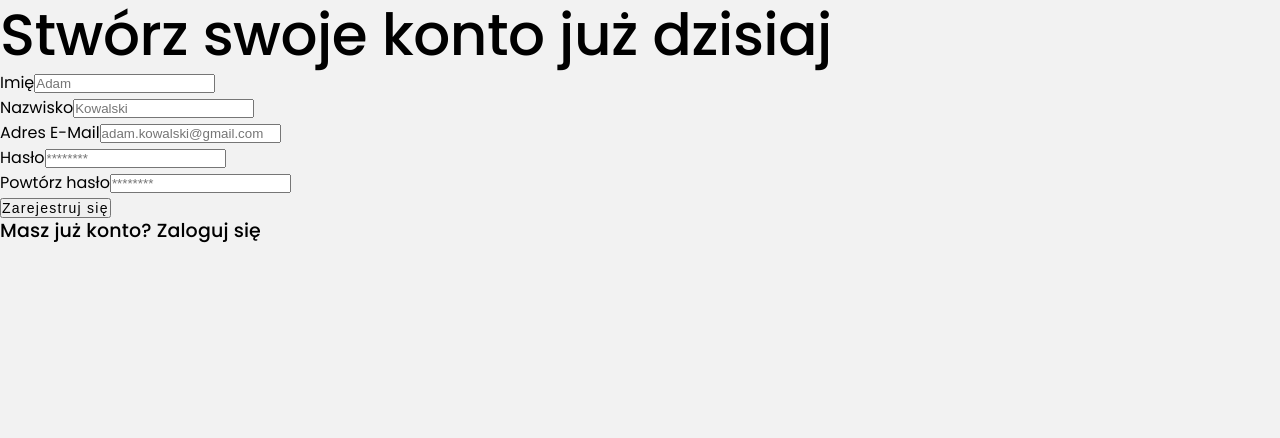
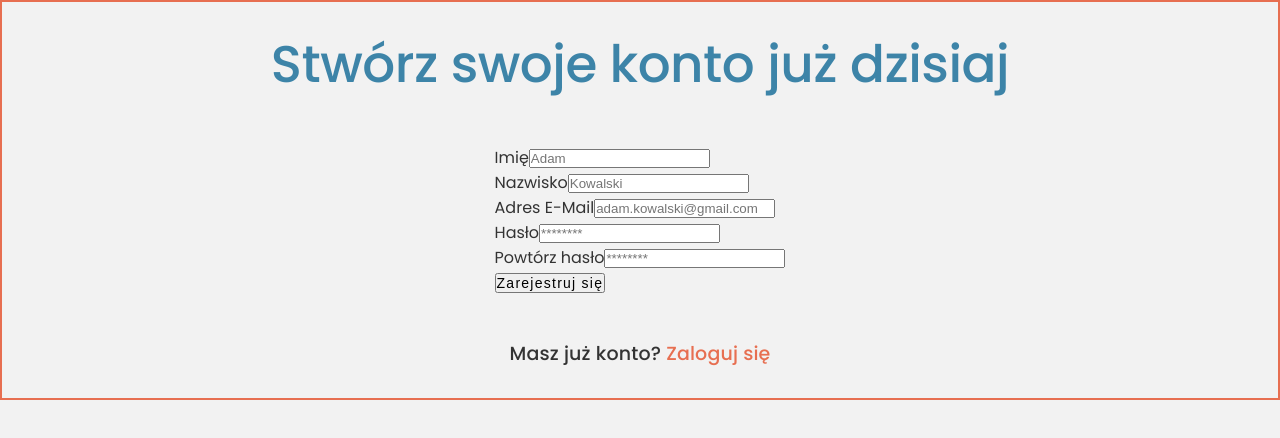
Before and after one commit to PixelSculptor/desk-me, a React (Vite) app in the folder frontend/: page /register in a window 1280 px wide. Shown: the top 438 px of the page. Built offline with nearby package versions, Linux system fonts and the light colour scheme.

Commit message:
create mixin for flexbox and add basic styles for positioning and styling registration form

```diff
--- a/frontend/src/routes/Registration/Registration.module.scss
+++ b/frontend/src/routes/Registration/Registration.module.scss
@@ -0,0 +1,24 @@
+@use '../../styles/index.scss' as utils;
+
+.registrationPanel {
+    @include utils.display_flex(column, center, space-around);
+    height: 100vh;
+    height: 50dvh;
+    border: 2px solid utils.$accent-color;
+    padding: 1rem 2rem;
+
+    &__heading {
+        text-align: center;
+        color: utils.$primary-color;
+    }
+
+    &__redirectLogin {
+        a {
+            color: utils.$accent-color;
+            &:hover {
+                cursor: pointer;
+                text-decoration: underline;
+            }
+        }
+    }
+}
--- a/frontend/src/routes/Registration/Registration.tsx
+++ b/frontend/src/routes/Registration/Registration.tsx
@@ -3,16 +3,15 @@ import { Link } from 'react-router-dom';
 import { RegistrationForm } from '@components/RegistrationForm/RegistrationForm';
 
 import styles from './Registration.module.scss';
-import classNames from 'classnames';
 
 export function Registration() {
     return (
-        <section className={classNames(styles['registrationPanel'])}>
-            <h2 className="registrationPanel__heading">
+        <section className={styles['registrationPanel']}>
+            <h2 className={styles['registrationPanel__heading']}>
                 Stwórz swoje konto już dzisiaj
             </h2>
             <RegistrationForm />
-            <h6 className="registrationPanel__redirectLogin">
+            <h6 className={styles['registrationPanel__redirectLogin']}>
                 Masz już konto? <Link to={'/login'}>Zaloguj się</Link>
             </h6>
         </section>
--- a/frontend/src/styles/index.scss
+++ b/frontend/src/styles/index.scss
@@ -1,3 +1,4 @@
 @forward 'reset.scss';
 @forward 'main.scss';
 @forward 'variables.scss';
+@forward 'mixins.scss';
--- a/frontend/src/styles/main.scss
+++ b/frontend/src/styles/main.scss
@@ -9,6 +9,7 @@ html {
 body {
     font-family: 'Poppins', 'Arial', sans-serif;
     background-color: utils.$background-color;
+    color: utils.$text-color;
 }
 
 h1,
@@ -29,7 +30,7 @@ h1 {
 
 h2 {
     font-size: utils.$text-size-head2;
-    font-size: clamp(3.05rem, 10vw, utils.$text-size-head2);
+    font-size: clamp(2.8rem, 5vw, utils.$text-size-head2);
     letter-spacing: -0.5px;
 }
 
--- /dev/null
+++ b/frontend/src/styles/mixins.scss
@@ -0,0 +1,12 @@
+@mixin display_flex(
+    $direction: row,
+    $align_items: center,
+    $justify_content: center,
+    $gap: 1rem
+) {
+    display: flex;
+    flex-direction: $direction;
+    align-items: $align_items;
+    justify-content: $justify_content;
+    gap: $gap;
+}
--- a/frontend/src/styles/variables.scss
+++ b/frontend/src/styles/variables.scss
@@ -20,5 +20,5 @@ $text-size-head6: 1.188rem;
 $text-size-head5: 1.438rem;
 $text-size-head4: 2.063rem;
 $text-size-head3: 2.938rem;
-$text-size-head2: 3.625rem;
-$text-size-head1: 5.813rem;
+$text-size-head2: 3.225rem;
+$text-size-head1: 4.513rem;
```
